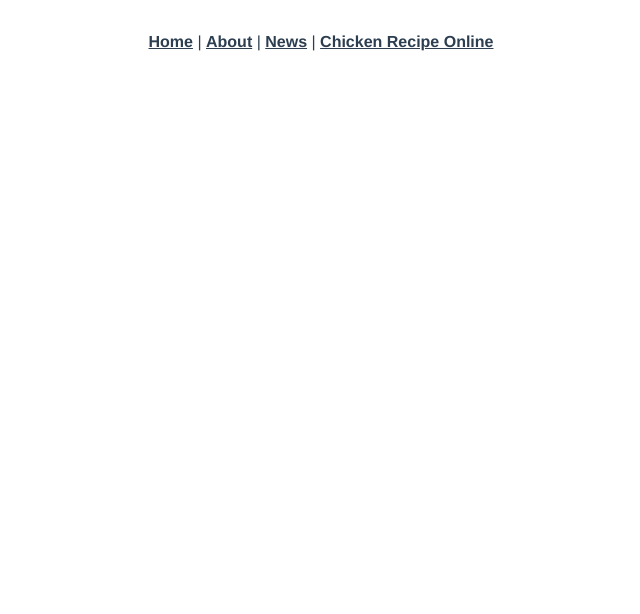
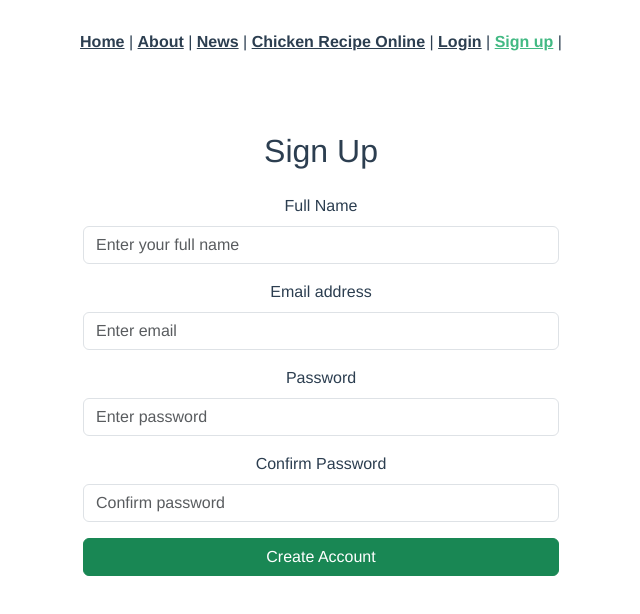
Before and after one commit to sarthakp107/HD-interface, a Vue app: page /signup in a window 1280 px wide. Shown: the top 614 px of the page, without its empty margins (319-959 px from the left). Built offline with nearby package versions, Linux system fonts and the light colour scheme.

Commit message:
start regs

```diff
--- a/src/App.vue
+++ b/src/App.vue
@@ -3,7 +3,9 @@
     <router-link to="/">Home</router-link> |
     <router-link to="/about">About</router-link> |
     <router-link to="/news">News</router-link> |
-    <router-link to="/recipes-online">Chicken Recipe Online</router-link>
+    <router-link to="/recipes-online">Chicken Recipe Online</router-link> |
+    <router-link to="/login">Login</router-link> |
+    <router-link to="/signup">Sign up</router-link> |
   </nav>
   <router-view/>
 </template>
--- a/src/router/index.js
+++ b/src/router/index.js
@@ -3,6 +3,8 @@ import Home from '../views/Home.vue'
 import About from '../views/About.vue'
 import News from '../views/News.vue'
 import RecipesOnline from '../views/RecipesOnline.vue'
+import Login from '../views/Login.vue'
+import Signup from '../views/Signup.vue'
 
 const routes = [
   {
@@ -27,7 +29,19 @@ const routes = [
     name: 'RecipesOnline',
 
     component: RecipesOnline
-  }
+  },
+  {
+    path: '/login',
+    name: 'Login',
+
+    component: Login
+  },
+  {
+    path: '/signup',
+    name: 'Signup',
+
+    component: Signup
+  },
 ]
 
 const router = createRouter({
--- /dev/null
+++ b/src/views/Login.vue
@@ -0,0 +1,84 @@
+<template>
+  <div class="container my-5" style="max-width: 400px;">
+    <h2 class="mb-4 text-center">Login</h2>
+    <form @submit.prevent="handleLogin" novalidate>
+      <div class="mb-3">
+        <label for="email" class="form-label">Email</label>
+        <input
+          v-model="email"
+          type="email"
+          class="form-control"
+          id="email"
+          placeholder="Enter email"
+          required
+        />
+        <div v-if="emailError" class="text-danger small">{{ emailError }}</div>
+      </div>
+
+      <div class="mb-3">
+        <label for="password" class="form-label">Password</label>
+        <input
+          v-model="password"
+          type="password"
+          class="form-control"
+          id="password"
+          placeholder="Enter password"
+          required
+        />
+        <div v-if="passwordError" class="text-danger small">{{ passwordError }}</div>
+      </div>
+
+      <div v-if="loginError" class="alert alert-danger">
+        {{ loginError }}
+      </div>
+
+      <button type="submit" class="btn btn-primary w-100">Login</button>
+    </form>
+  </div>
+</template>
+
+<script>
+export default {
+  name: "Login",
+  data() {
+    return {
+      email: "",
+      password: "",
+      emailError: "",
+      passwordError: "",
+      loginError: "",
+    };
+  },
+  methods: {
+    handleLogin() {
+      this.emailError = "";
+      this.passwordError = "";
+      this.loginError = "";
+
+      // Basic validation
+      if (!this.email.includes("@")) {
+        this.emailError = "Please enter a valid email address.";
+      }
+      if (this.password.length < 6) {
+        this.passwordError = "Password must be at least 6 characters.";
+      }
+
+      if (this.emailError || this.passwordError) return;
+
+      // Dummy login logic (replace with API/auth check)
+      if (this.email === "user@example.com" && this.password === "password123") {
+        this.$emit("login-success", this.email); // Pass email to parent if needed
+        this.$router.push("/recipes"); // Redirect to another page
+      } else {
+        this.loginError = "Invalid credentials. Try again.";
+      }
+    },
+  },
+};
+</script>
+
+<style scoped>
+input:invalid {
+  border-color: #dc3545;
+}
+</style>
--- /dev/null
+++ b/src/views/Signup.vue
@@ -0,0 +1,124 @@
+<template>
+  <div class="container my-5" style="max-width: 500px;">
+    <h2 class="mb-4 text-center">Sign Up</h2>
+
+    <form @submit.prevent="handleSignup" novalidate>
+      <div class="mb-3">
+        <label for="name" class="form-label">Full Name</label>
+        <input
+          v-model="name"
+          type="text"
+          class="form-control"
+          id="name"
+          placeholder="Enter your full name"
+        />
+        <div v-if="nameError" class="text-danger small">{{ nameError }}</div>
+      </div>
+
+      <div class="mb-3">
+        <label for="email" class="form-label">Email address</label>
+        <input
+          v-model="email"
+          type="email"
+          class="form-control"
+          id="email"
+          placeholder="Enter email"
+        />
+        <div v-if="emailError" class="text-danger small">{{ emailError }}</div>
+      </div>
+
+      <div class="mb-3">
+        <label for="password" class="form-label">Password</label>
+        <input
+          v-model="password"
+          type="password"
+          class="form-control"
+          id="password"
+          placeholder="Enter password"
+        />
+        <div v-if="passwordError" class="text-danger small">{{ passwordError }}</div>
+      </div>
+
+      <div class="mb-3">
+        <label for="confirmPassword" class="form-label">Confirm Password</label>
+        <input
+          v-model="confirmPassword"
+          type="password"
+          class="form-control"
+          id="confirmPassword"
+          placeholder="Confirm password"
+        />
+        <div v-if="confirmPasswordError" class="text-danger small">{{ confirmPasswordError }}</div>
+      </div>
+
+      <div v-if="signupError" class="alert alert-danger">
+        {{ signupError }}
+      </div>
+
+      <button type="submit" class="btn btn-success w-100">Create Account</button>
+    </form>
+  </div>
+</template>
+
+<script>
+export default {
+  name: "Signup",
+  data() {
+    return {
+      name: "",
+      email: "",
+      password: "",
+      confirmPassword: "",
+      nameError: "",
+      emailError: "",
+      passwordError: "",
+      confirmPasswordError: "",
+      signupError: "",
+    };
+  },
+  methods: {
+    handleSignup() {
+      // Reset all errors
+      this.nameError = this.emailError = this.passwordError = this.confirmPasswordError = this.signupError = "";
+
+      // Validation
+      if (this.name.trim().length < 2) {
+        this.nameError = "Please enter your full name.";
+      }
+      if (!this.email.includes("@")) {
+        this.emailError = "Enter a valid email.";
+      }
+      if (this.password.length < 6) {
+        this.passwordError = "Password must be at least 6 characters.";
+      }
+      if (this.confirmPassword !== this.password) {
+        this.confirmPasswordError = "Passwords do not match.";
+      }
+
+      // Stop if any error exists
+      if (
+        this.nameError ||
+        this.emailError ||
+        this.passwordError ||
+        this.confirmPasswordError
+      ) {
+        return;
+      }
+
+      // Dummy success (replace with API call)
+      if (this.email === "existing@example.com") {
+        this.signupError = "An account with this email already exists.";
+      } else {
+        alert("Account created successfully!");
+        this.$router.push("/login"); // Redirect to login page
+      }
+    },
+  },
+};
+</script>
+
+<style scoped>
+input:invalid {
+  border-color: #dc3545;
+}
+</style>
```
